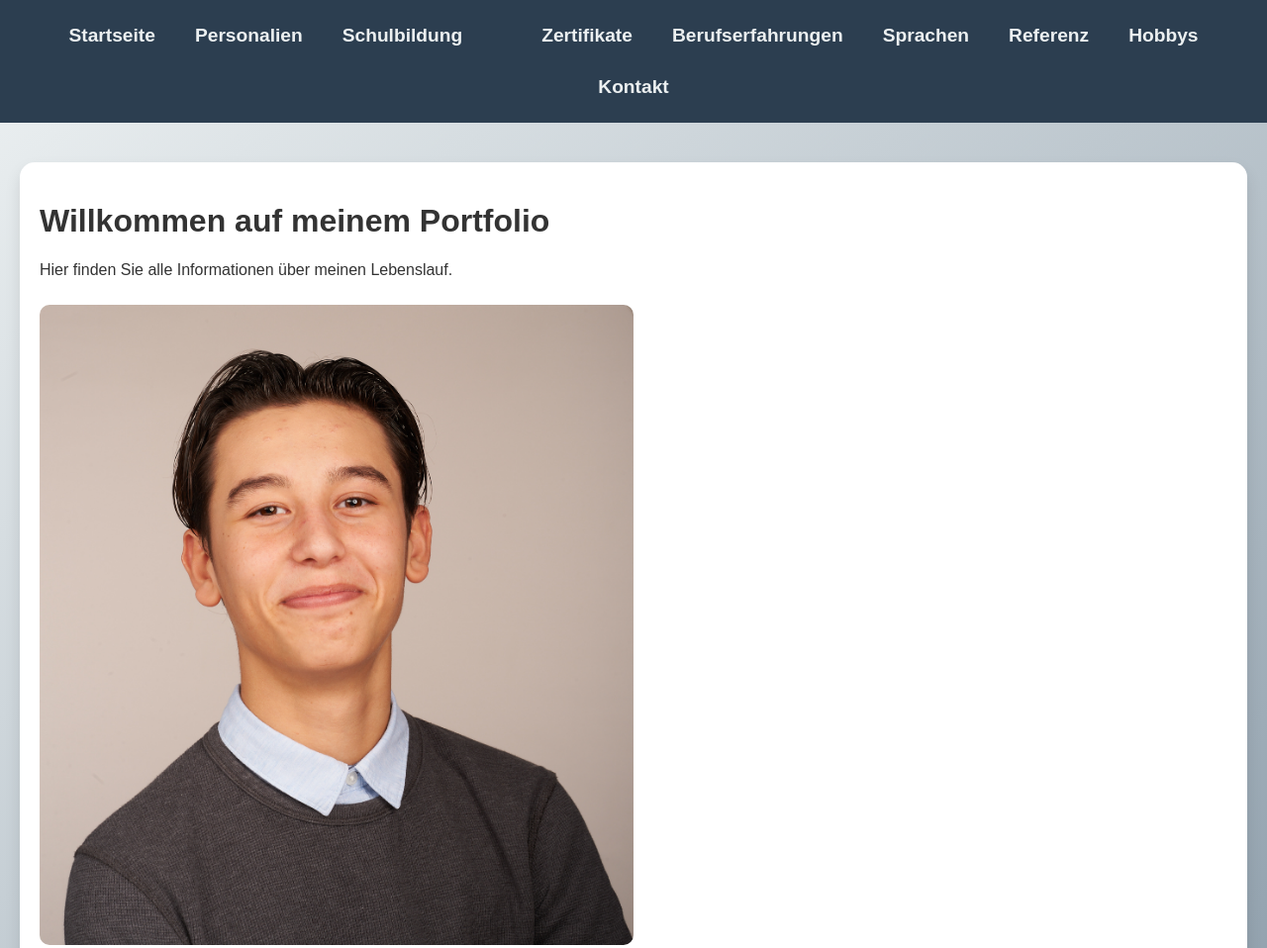
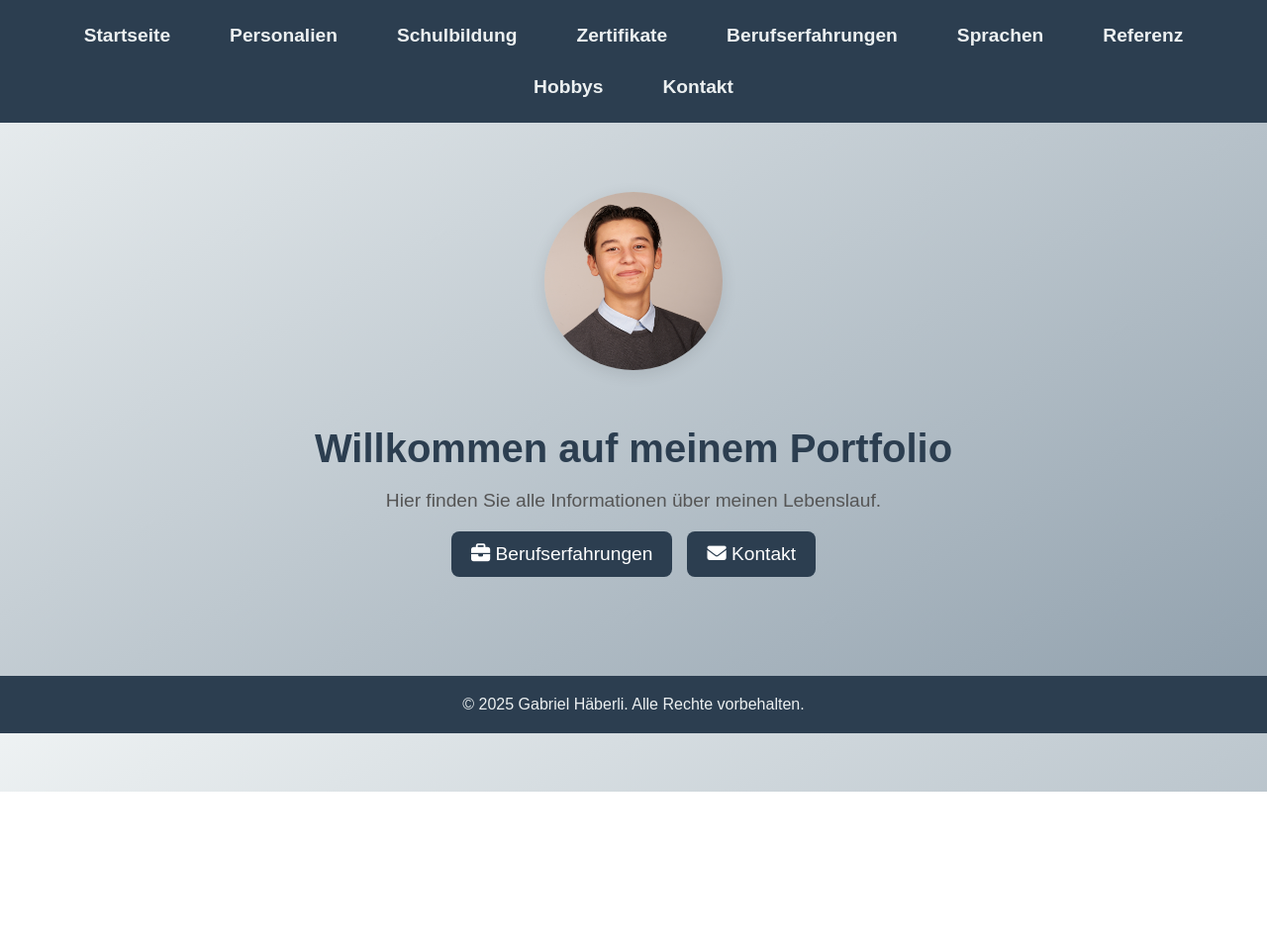
Before and after one commit to Gabriel-afk-cmd/My-Portfolio, a website: page index1.html in a window 1280 px wide. Shown: the top 958 px of the page at 99% size. After the commit the page ends 800 px from the top, so only its background shows below. Drawn offline with Linux system fonts and the light colour scheme.

Commit message:
Update index1.html

```diff
--- a/index1.html
+++ b/index1.html
@@ -5,12 +5,119 @@
     <meta name="viewport" content="width=device-width, initial-scale=1.0">
     <title>Portfolio - Gabriel Häberli</title>
     <link rel="stylesheet" href="style.css">
+
+    <!-- Font Awesome für Icons -->
+    <link rel="stylesheet" href="https://cdnjs.cloudflare.com/ajax/libs/font-awesome/6.5.1/css/all.min.css">
+
+    <style>
+        /* Allgemeine Styles */
+        body {
+            font-family: 'Poppins', sans-serif;
+            background: linear-gradient(to bottom right, #eef2f3, #8e9eab);
+            color: #333;
+            margin: 0;
+            padding: 0;
+        }
+
+        /* Navigationsleiste */
+        nav {
+            background-color: #2c3e50;
+            padding: 15px;
+            text-align: center;
+            position: sticky;
+            top: 0;
+            z-index: 1000;
+        }
+        nav a {
+            color: #ecf0f1;
+            margin: 0 10px;
+            text-decoration: none;
+            font-weight: 700;
+            font-size: 1.2em;
+            transition: color 0.3s ease;
+        }
+        nav a:hover {
+            color: #f39c12;
+        }
+
+        /* Hero-Bereich */
+        .hero {
+            text-align: center;
+            padding: 60px 20px;
+        }
+
+        .hero img {
+            width: 180px;
+            height: 180px;
+            border-radius: 50%;
+            box-shadow: 0 4px 16px rgba(0, 0, 0, 0.1);
+            margin-bottom: 20px;
+        }
+
+        .hero h1 {
+            font-size: 2.5em;
+            color: #2c3e50;
+            margin-bottom: 10px;
+        }
+
+        .hero p {
+            font-size: 1.2em;
+            color: #555;
+            margin-bottom: 20px;
+        }
+
+        /* Call-to-Action Buttons */
+        .cta-buttons {
+            display: flex;
+            justify-content: center;
+            gap: 15px;
+        }
+
+        .cta-buttons a {
+            text-decoration: none;
+            background: #2c3e50;
+            color: white;
+            padding: 12px 20px;
+            font-size: 1.2em;
+            border-radius: 8px;
+            transition: background 0.3s ease, transform 0.2s ease-in-out;
+        }
+
+        .cta-buttons a:hover {
+            background: #f39c12;
+            transform: scale(1.05);
+        }
+
+        /* Fade-in Effekt */
+        .fade-in {
+            opacity: 0;
+            transform: translateY(20px);
+            transition: all 0.6s ease-in-out;
+        }
+
+        .fade-in.visible {
+            opacity: 1;
+            transform: translateY(0);
+        }
+
+        /* Footer */
+        footer {
+            text-align: center;
+            padding: 20px;
+            background-color: #2c3e50;
+            color: #ecf0f1;
+            font-size: 1em;
+            margin-top: 40px;
+        }
+    </style>
 </head>
 <body>
+
+    <!-- Navigation -->
     <nav>
         <a href="index.html">Startseite</a>
         <a href="personalien.html">Personalien</a>
-        <a href="bildung.html">Schulbildung<a>
+        <a href="bildung.html">Schulbildung</a>
         <a href="zertifikate.html">Zertifikate</a>
         <a href="erfahrungen.html">Berufserfahrungen</a>
         <a href="sprachen.html">Sprachen</a>
@@ -18,13 +125,42 @@
         <a href="hobbys.html">Hobbys</a>
         <a href="kontakt.html">Kontakt</a>
     </nav>
-    <div class="container">
-        <header>
-            <h1>Willkommen auf meinem Portfolio</h1>
-            <p>Hier finden Sie alle Informationen über meinen Lebenslauf.</p>
-            <img src="images/mein-foto.jpeg" alt="Foto von Gabriel Häberli" width="50" height="300">
-        </header>
-    </div>
-    <footer>© 2025 Gabriel Häberli. Alle Rechte vorbehalten.</footer>
+
+    <!-- Hero-Bereich -->
+    <section class="hero fade-in">
+        <img src="images/mein-foto.jpeg" alt="Foto von Gabriel Häberli">
+        <h1>Willkommen auf meinem Portfolio</h1>
+        <p>Hier finden Sie alle Informationen über meinen Lebenslauf.</p>
+
+        <div class="cta-buttons">
+            <a href="erfahrungen.html"><i class="fas fa-briefcase"></i> Berufserfahrungen</a>
+            <a href="kontakt.html"><i class="fas fa-envelope"></i> Kontakt</a>
+        </div>
+    </section>
+
+    <!-- Footer -->
+    <footer>
+        © 2025 Gabriel Häberli. Alle Rechte vorbehalten.
+    </footer>
+
+    <!-- JavaScript für Fade-in Effekt -->
+    <script>
+        document.addEventListener("DOMContentLoaded", function() {
+            let elements = document.querySelectorAll(".fade-in");
+
+            function checkScroll() {
+                elements.forEach(el => {
+                    let position = el.getBoundingClientRect().top;
+                    if (position < window.innerHeight - 100) {
+                        el.classList.add("visible");
+                    }
+                });
+            }
+
+            window.addEventListener("scroll", checkScroll);
+            checkScroll();
+        });
+    </script>
+
 </body>
 </html>
```
